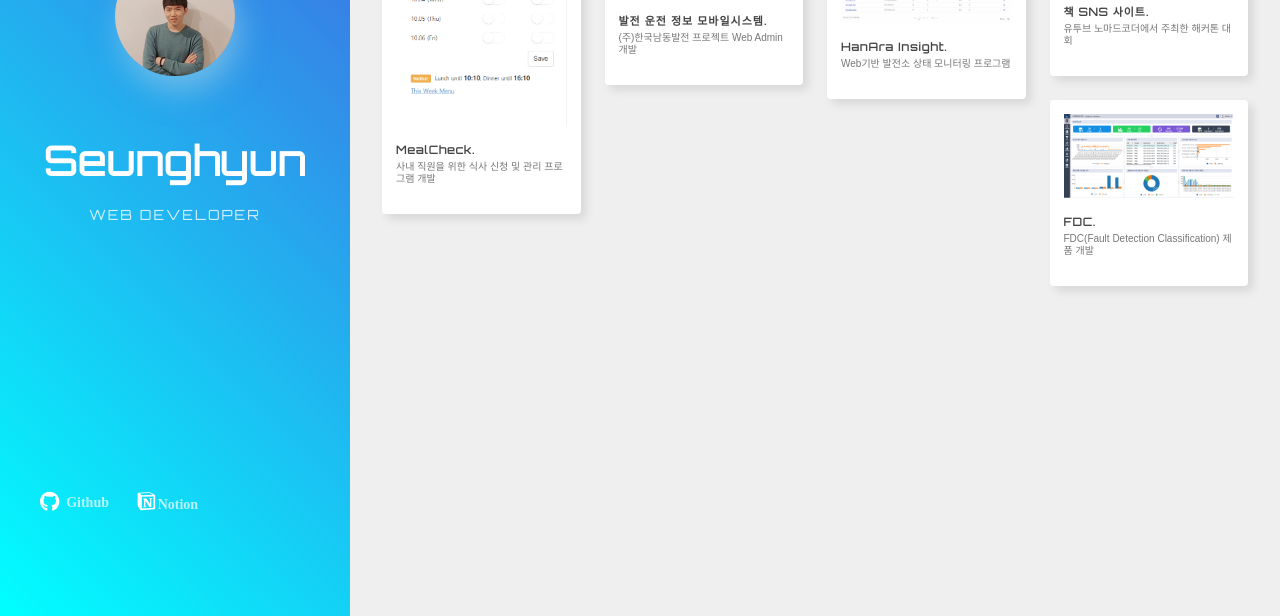
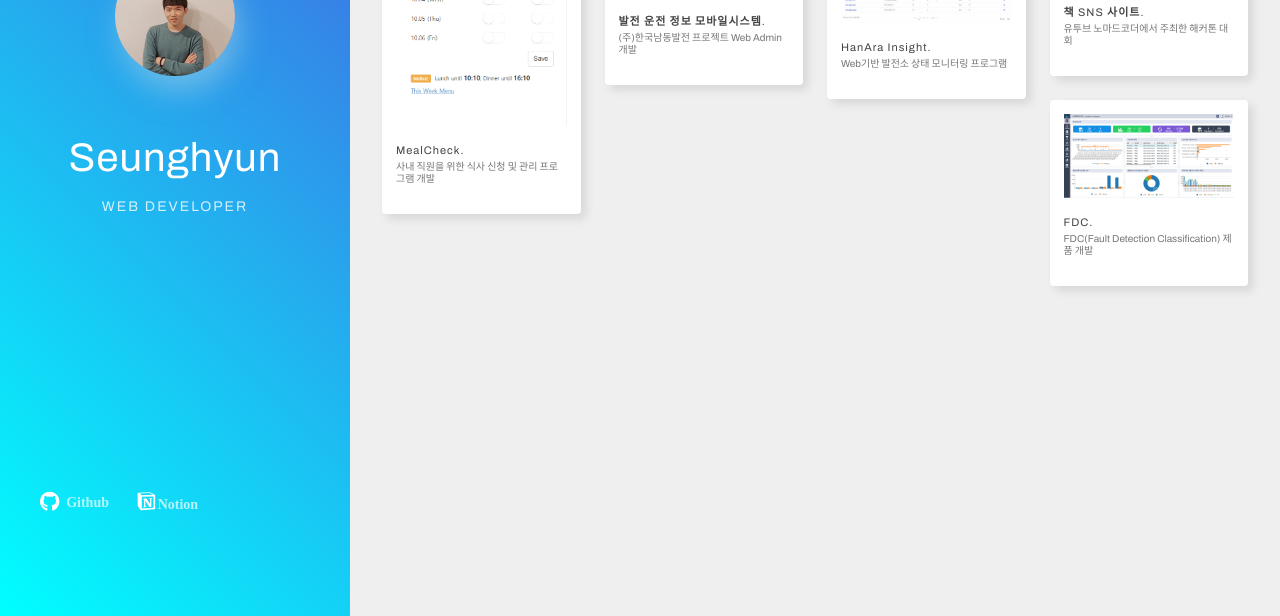
Before and after one commit to LeeSeungHyun/portfolio, a plain HTML site: page index.html in a window 1280 px wide. Shown: the part 184-800 px from the top of the page. Drawn offline with nearby package versions, Linux system fonts and the light colour scheme.

Commit message:
change font to 'Archivo'

```diff
--- a/css/style.css
+++ b/css/style.css
@@ -1,5 +1,5 @@
 @charset "utf-8";
-@import url("https://fonts.googleapis.com/css?family=Orbitron&display=swap");
+@import url("https://fonts.googleapis.com/css?family=Archivo&display=swap");
 
 /* reset */
 * {
@@ -47,7 +47,7 @@ header h1 {
 	justify-content: center;
 	position: relative;
 	top: 200px;
-	font: bold 40px "orbitron";
+	font: bold 40px "Archivo";
 	color: #fff;
 	letter-spacing: 1px;
 }
@@ -55,7 +55,7 @@ header h3 {
 	display: flex;
 	justify-content: center;
 	position: relative;
-	font: 14px "orbitron";
+	font: 14px "Archivo";
 	color: #fff;
 	letter-spacing: 2px;
 	top: 220px;
@@ -128,14 +128,14 @@ main section article div img {
 
 main section article div h2 {
 	margin-top: 15px;
-	font: bold 11px/1 "orbitron";
+	font: bold 11px/1 "Archivo";
 	letter-spacing: 1px;
 	color: #444;
 	margin-bottom: 5px;
 }
 
 main section article div p {
-	font: 10px/1.2 "arial";
+	font: 10px/1.2 "Archivo";
 	color: #777;
 	margin-bottom: 15px;
 }
```
